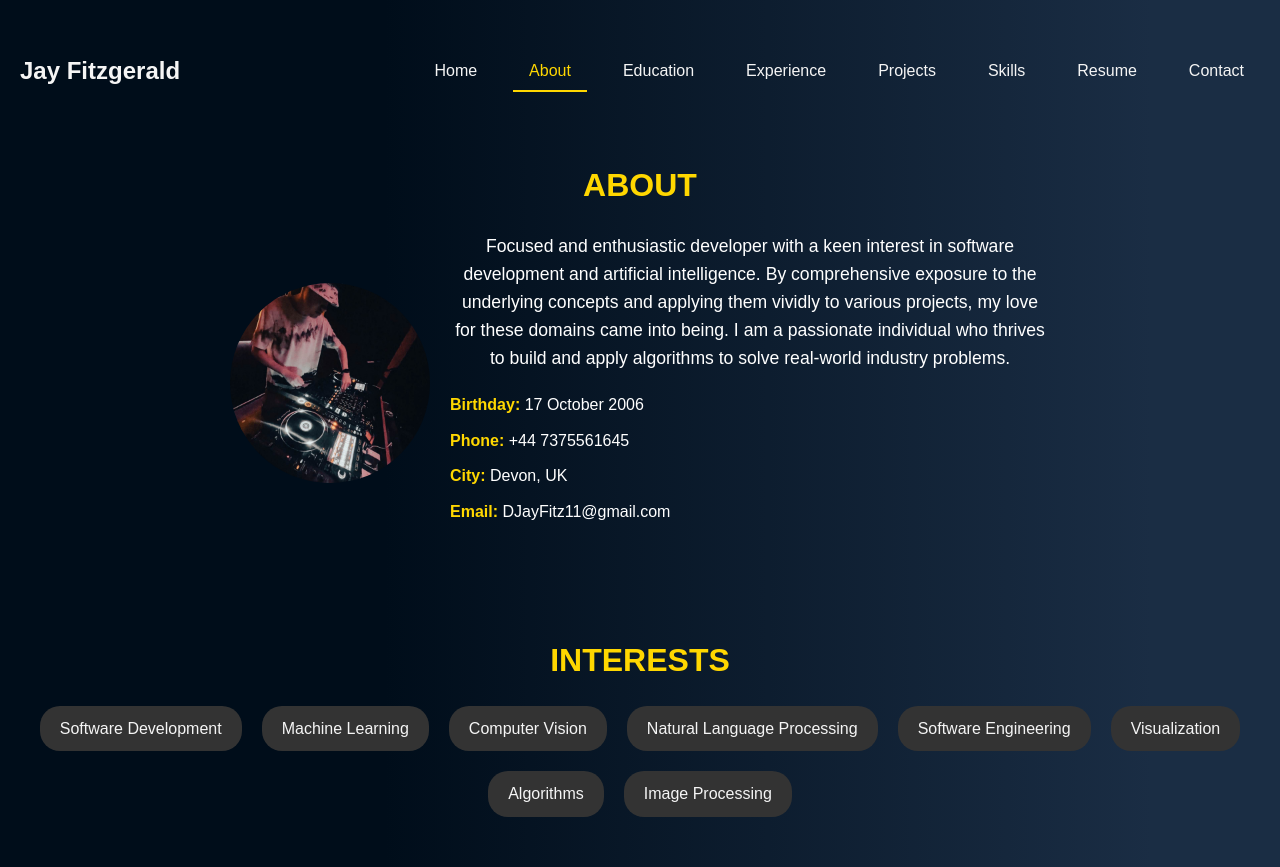
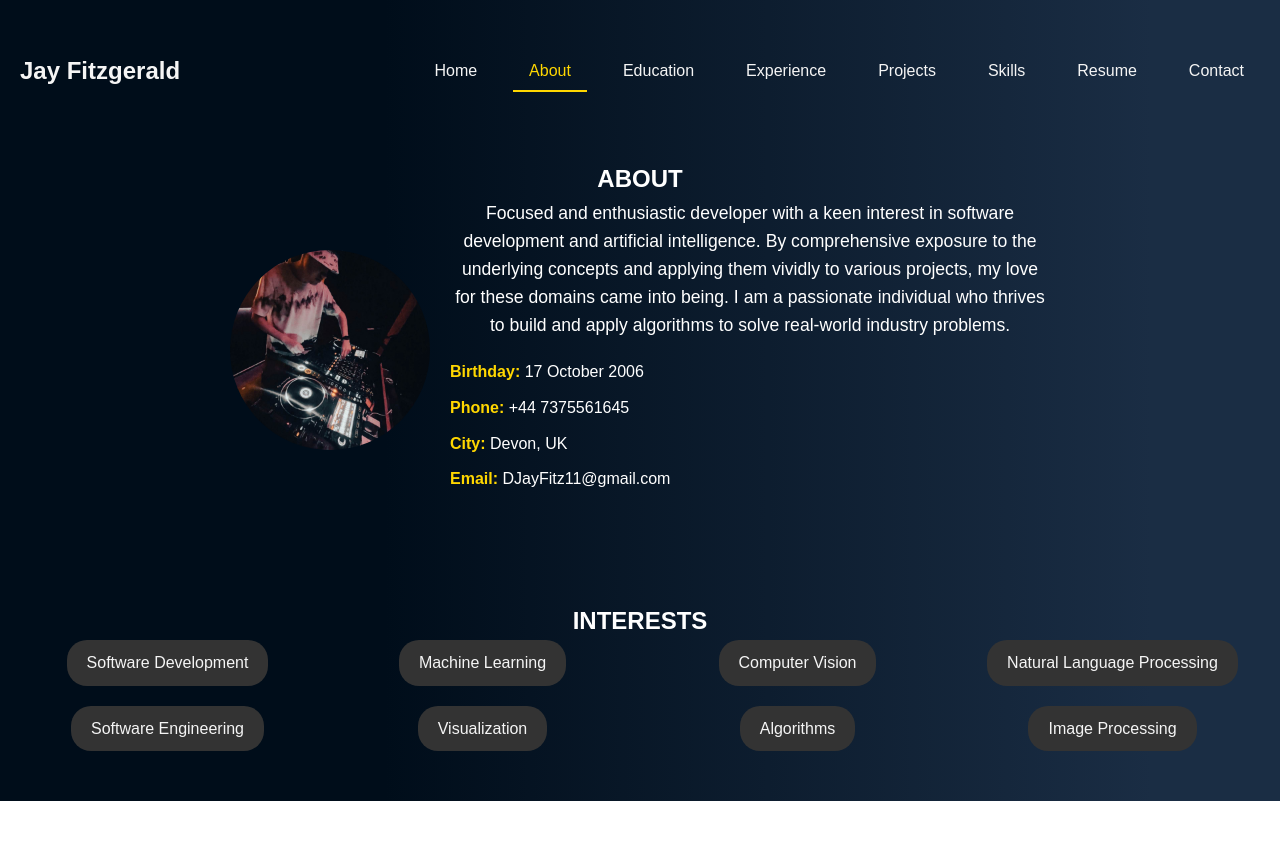
Before and after one commit to regulating/regulating.github.io, a plain HTML site: page about.html in a window 1280 px wide. After the commit the page ends 801 px from the top, so only its background shows below. Drawn offline with Linux system fonts and the light colour scheme.

Commit message:
Update styles.css
interests now a 4x2 grid

```diff
--- a/styles.css
+++ b/styles.css
@@ -299,13 +299,16 @@ footer {
 }
 
 .interests-section .interests-grid {
-    display: flex;
-    flex-wrap: wrap;
+    display: grid;
+    grid-template-columns: repeat(4, 1fr);
     gap: 20px;
-    justify-content: center;
+    justify-items: center;
 }
 
 .interests-section .interest-item {
+    display: flex;
+    flex-direction: column;
+    align-items: center;
     background-color: #333;
     color: #f5f5f5;
     padding: 10px 20px;
@@ -317,8 +320,11 @@ footer {
     background-color: #6c63ff;
 }
 
-/* section title styles */
-.section-title {
+.interests-section .interest-item img {
+    width: 100px;
+    height: 100px;
+    margin-bottom: 10px;
+}
     font-size: 2em;
     color: #ffd700;  /* change title color to yellow */
     margin-bottom: 20px;
```
